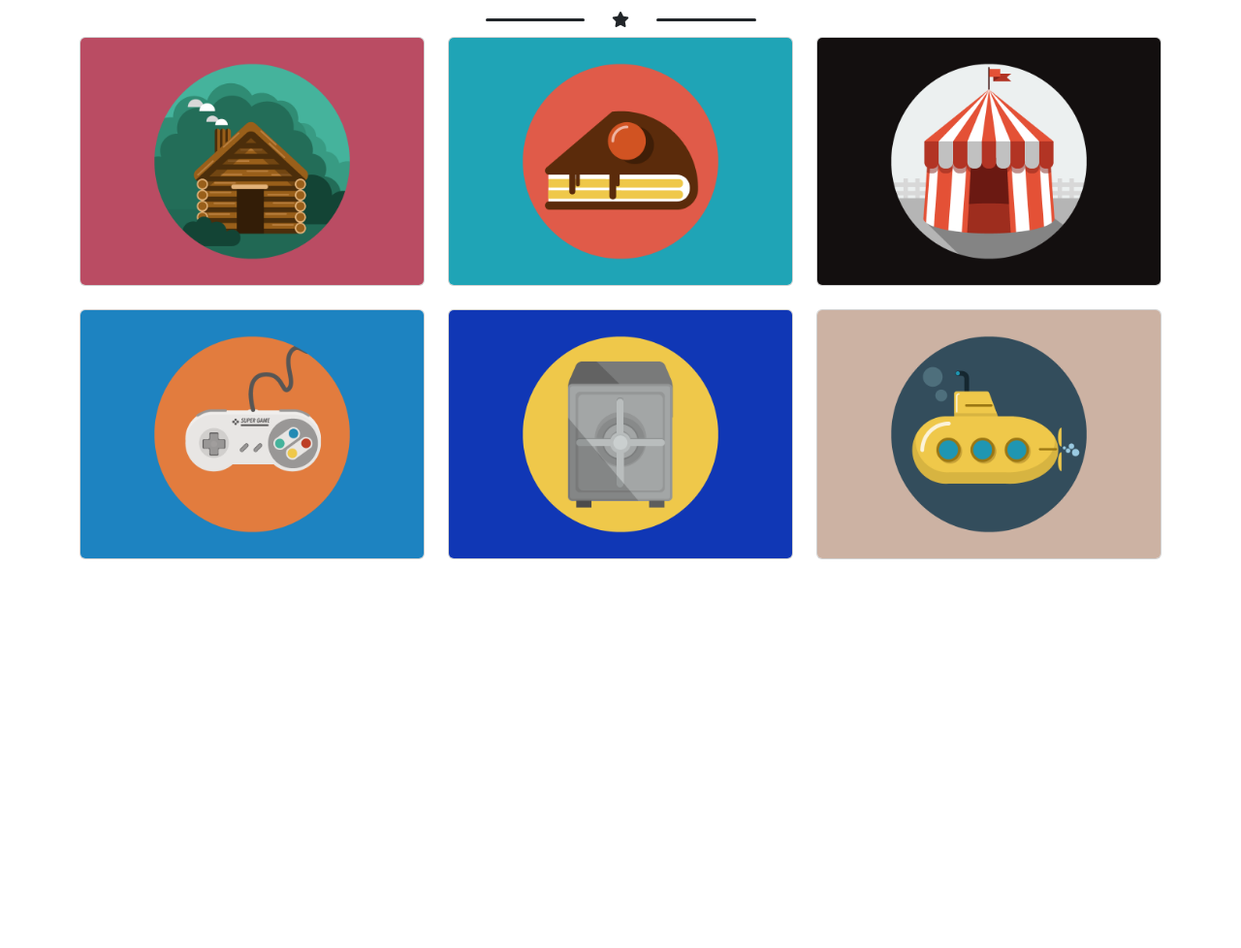
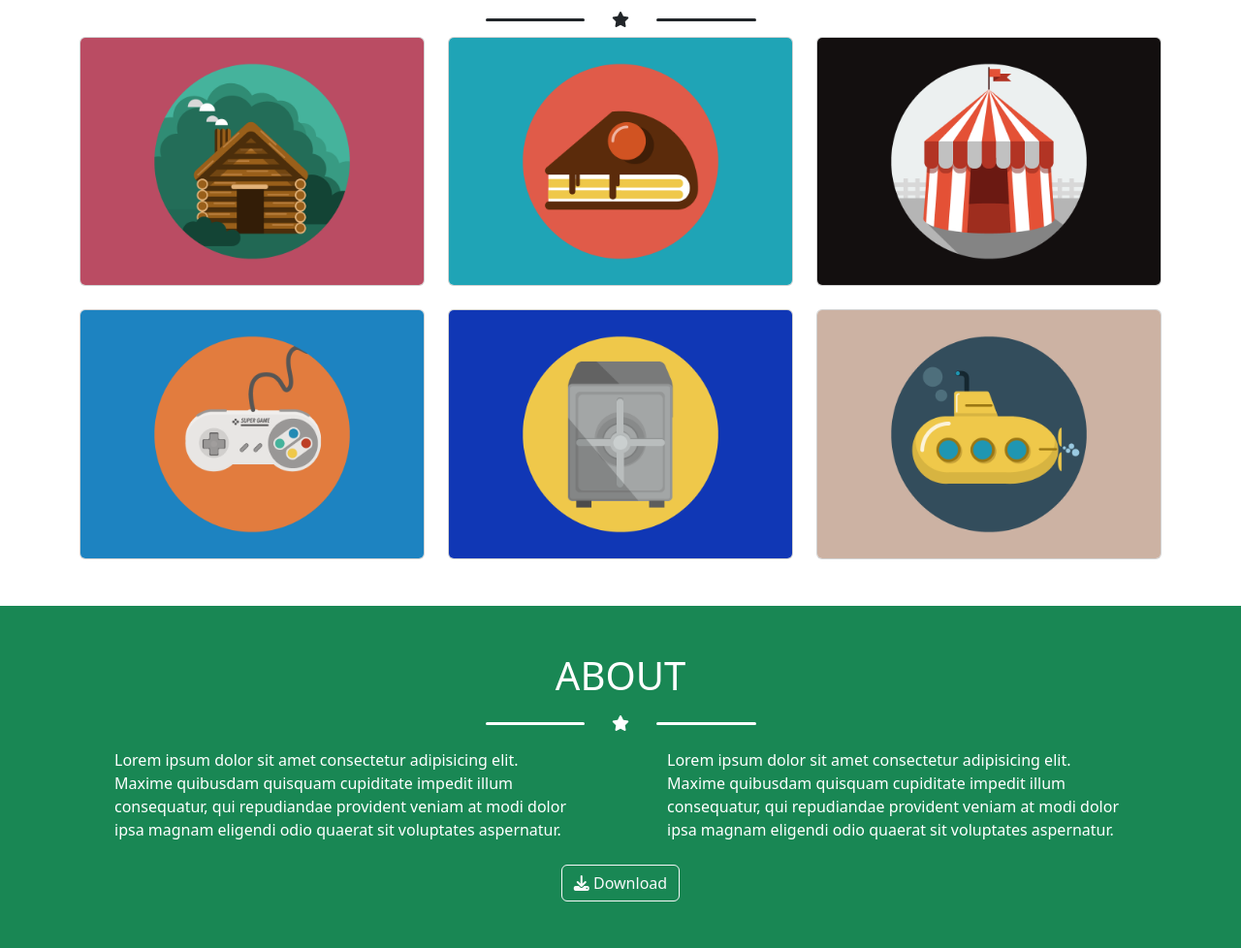
Before and after one commit to AlessioDiMari/html-css-bootstrap-freelancer, a plain HTML site: page index.html in a window 1280 px wide. Shown: the part 762-1740 px from the top of the page at 97% size. Before the commit the page ends 1387 px from the top, so only its background shows below. Drawn offline with nearby package versions, Linux system fonts and the light colour scheme.

Commit message:
fine "about"

```diff
--- a/index.html
+++ b/index.html
@@ -97,7 +97,7 @@
       <div class="portfolio text-center py-5 ">
 
         <div class="container">
-          <h1 class="text-uppercase">Start Bootstrap</h1>
+          <h1 class="text-uppercase">Portfolio</h1>
 
           <div class="col-3 mx-auto ">
             <div class="row separatore align-items-center">
@@ -151,13 +151,76 @@
       <!-- FINE PORTFOLIO -->
 
 
+      <!-- ABOUT -->
+
+      <div id="about" class="bg-success text-white text-center py-5">
+        <div class="container">
+          <h1 class="text-uppercase">about</h1>
+
+          <div class="col-3 mx-auto ">
+            <div class="row separatore align-items-center">
+              <div class="col-5">
+                <hr class="border-3 opacity-100 rounded ">
+              </div>
+              <div class="col-2">
+                <i class="fa-solid fa-star"></i>
+              </div>
+              <div class="col-5">
+                <hr class="border-3 opacity-100 rounded ">
+              </div>
+            </div>
+          </div>
+
+          <div class="row ">
+            <div class="col-12 col-md-6 text-start py-2 px-5">
+              <p>
+                Lorem ipsum dolor sit amet consectetur adipisicing elit. Maxime quibusdam quisquam cupiditate impedit illum consequatur, qui repudiandae provident veniam at modi dolor ipsa magnam eligendi odio quaerat sit voluptates aspernatur.
+              </p>
+            </div>
+            <div class="col-12 col-md-6 text-start py-2 px-5">
+              <p>
+                Lorem ipsum dolor sit amet consectetur adipisicing elit. Maxime quibusdam quisquam cupiditate impedit illum consequatur, qui repudiandae provident veniam at modi dolor ipsa magnam eligendi odio quaerat sit voluptates aspernatur.
+              </p>
+            </div>
+          </div>
+
+          <button type="button" class="btn btn-outline-light"> <i class="fa-solid fa-download"></i> Download</button>
+
+
+
+
+        </div>
+
+
+      </div>
+
+
+
+
+
+
+
+
+
+
+
+
+
+
+
+
+
+
+      <!-- FINE ABOUT -->
+
+
 
 
 
 
 
     <!-- Bootstrap script -->
-    <script src="https://cdn.jsdelivr.net/npm/bootstrap@5.3.2/dist/js/bootstrap.bundle.min.js" integrity="sha384-C6RzsynM9kWDrMNeT87bh95OGNyZPhcTNXj1NW7RuBCsyN/o0jlpcV8Qyq46cDfL" crossorigin="anonymous"></script>
+  <script src="https://cdn.jsdelivr.net/npm/bootstrap@5.3.2/dist/js/bootstrap.bundle.min.js" integrity="sha384-C6RzsynM9kWDrMNeT87bh95OGNyZPhcTNXj1NW7RuBCsyN/o0jlpcV8Qyq46cDfL" crossorigin="anonymous"></script>
 
 </body>
 </html>
```
